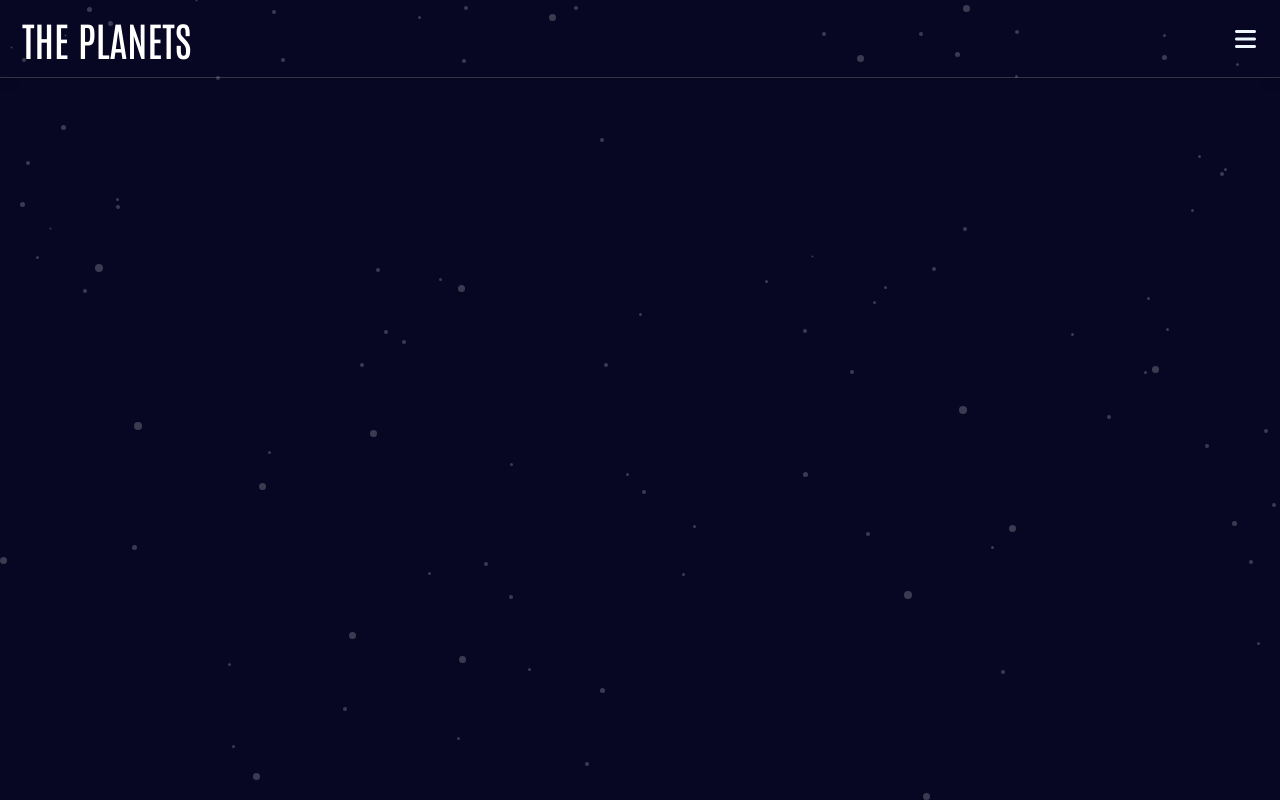
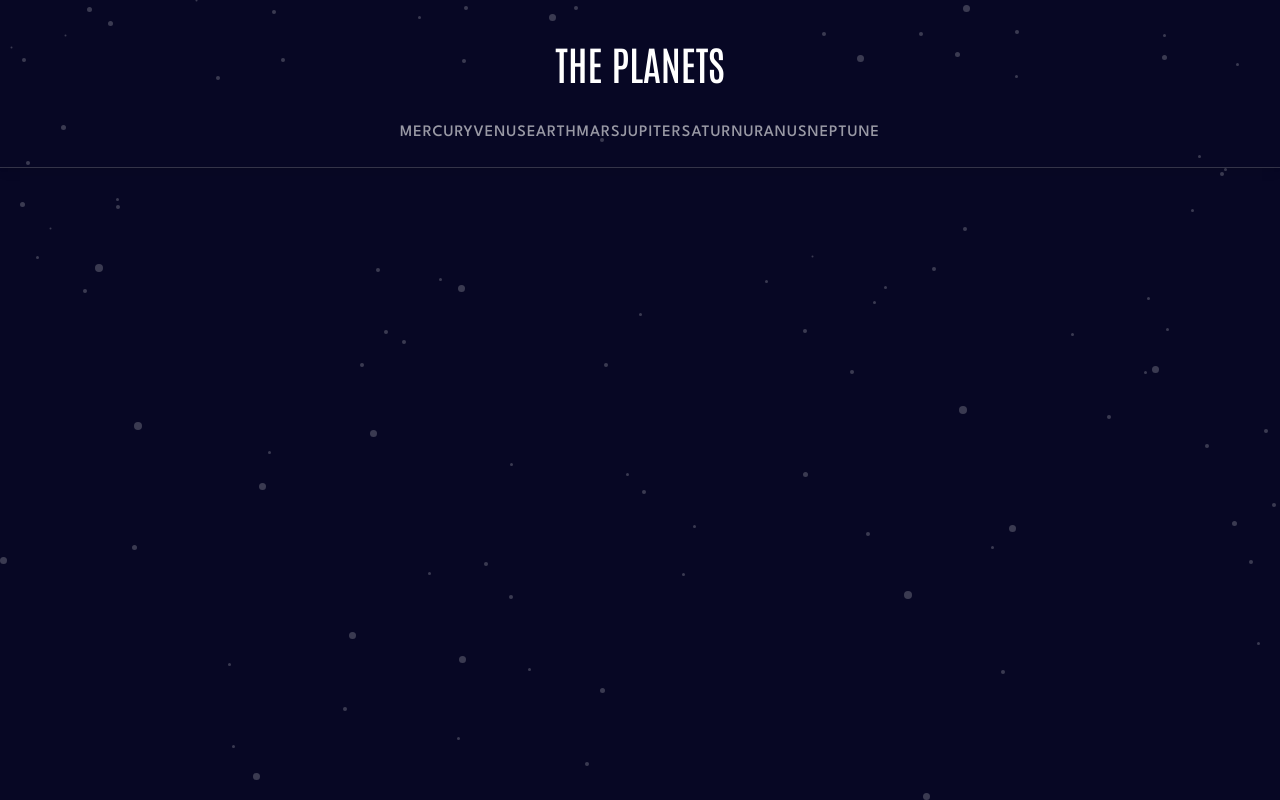
Before and after one commit to NickMagidson/planet-facts, a React (Vite) app: page / in a window 1280 px wide. Built offline with nearby package versions, Linux system fonts and the light colour scheme.

Commit message:
Navbar responsivness for tablet screens and some styling code refactoring

```diff
--- a/src/components/Navbar.jsx
+++ b/src/components/Navbar.jsx
@@ -1,7 +1,6 @@
 import React, { useState } from 'react';
 import { Link } from 'react-router-dom';
 import { default as Arrow } from '../assets/icon-chevron.svg';
-import { default as MercuryIcon } from '../assets/icon-source.svg';
 import {
   MDBContainer,
   MDBCollapse,
@@ -14,11 +13,16 @@ import {
 export default function Navbar() {
   const [showNavExternal3, setShowNavExternal3] = useState(false);
 
+  const linkStyles = {
+    opacity: '60%',
+    fontSize: "1rem",
+  }
+
   return (
     <>
-      <MDBNavbar className='navbar'>
-        <MDBContainer className='nav-container' fluid>
-        <h1 className='nav-title'>THE PLANETS</h1>
+      <MDBNavbar className=' navbar navbar-expand-md'>
+        <MDBContainer className='nav-container d-flex align-items-center' fluid>
+        <h1 className='nav-title navbar-expand-md'>THE PLANETS</h1>
           <MDBNavbarToggler
             className='ms-auto'
             type='button'
@@ -30,11 +34,24 @@ export default function Navbar() {
           >
             <MDBIcon className='burger' icon='bars' fas />
           </MDBNavbarToggler>
+
+
+          <div id='main-nav-items' className='d-flex align-items- w-auto p-2'>
+            <Link style={linkStyles} className='nav-link text-light' to='/mercury'>MERCURY</Link>
+            <Link style={linkStyles} className='nav-link text-light' to='/venus'>VENUS</Link>
+            <Link style={linkStyles} className='nav-link text-light' to='/earth'>EARTH</Link>
+            <Link style={linkStyles} className='nav-link text-light' to='/mars'>MARS</Link>
+            <Link style={linkStyles} className='nav-link text-light' to='/jupiter'>JUPITER</Link>
+            <Link style={linkStyles} className='nav-link text-light' to='/saturn'>SATURN</Link>
+            <Link style={linkStyles} className='nav-link text-light' to='/uranus'>URANUS</Link>
+            <Link style={linkStyles} className='nav-link text-light' to='/neptune'>NEPTUNE</Link>
+          </div>
         </MDBContainer>
+
       </MDBNavbar>
-      <hr style={{borderTop: '1px solid #bbb', margin: '0'}} ></hr>
 
-      <MDBCollapse show={showNavExternal3}>
+
+      <MDBCollapse className='navbar-expand-md' show={showNavExternal3}>
         <div className='bg-transparent shadow-3 p-4'>
 
           {/****** MERCURY ******/}
@@ -45,7 +62,7 @@ export default function Navbar() {
             </div>
             <img src={Arrow} />
           </MDBBtn>
-
+          {/****** VENUS ******/}
           <MDBBtn block className='border-bottom border-dark m-0 p-2 d-flex align-items-center justify-content-between' color='link'>
             <div className='d-inline-flex  justify-content-between align-items-center'>
               <span style={{backgroundColor: '#F7CC7F'}} className='dot'></span>
@@ -53,7 +70,7 @@ export default function Navbar() {
             </div>
             <img src={Arrow} />
           </MDBBtn>
-
+          {/****** EARTH ******/}
           <MDBBtn block className='border-bottom border-dark m-0 p-2 d-flex align-items-center justify-content-between' color='link'>
             <div className='d-inline-flex  justify-content-between align-items-center'>
               <span style={{backgroundColor: '#545BFE'}} className='dot'></span>
@@ -61,7 +78,7 @@ export default function Navbar() {
             </div>
             <img src={Arrow} />
           </MDBBtn>
-
+          {/****** MARS ******/}
           <MDBBtn block className='border-bottom border-dark m-0 p-2 d-flex align-items-center justify-content-between' color='link'>
             <div className='d-inline-flex  justify-content-between align-items-center'>
               <span style={{backgroundColor: '#FF6A45'}} className='dot'></span>
@@ -69,7 +86,7 @@ export default function Navbar() {
             </div>
             <img src={Arrow} />
           </MDBBtn>
-
+          {/****** JUPITER ******/}
           <MDBBtn block className='border-bottom border-dark m-0 p-2 d-flex align-items-center justify-content-between' color='link'>
             <div className='d-inline-flex  justify-content-between align-items-center'>
               <span style={{backgroundColor: '#ECAD7A'}} className='dot'></span>
@@ -77,7 +94,7 @@ export default function Navbar() {
             </div>
             <img src={Arrow} />
           </MDBBtn>
-
+          {/****** SATURN ******/}
           <MDBBtn block className='border-bottom border-dark m-0 p-2 d-flex align-items-center justify-content-between' color='link'>
             <div className='d-inline-flex  justify-content-between align-items-center'>
               <span style={{backgroundColor: '#FCCB6B'}} className='dot'></span>
@@ -85,7 +102,7 @@ export default function Navbar() {
             </div>
             <img src={Arrow} />
           </MDBBtn>
-
+          {/****** URANUS ******/}
           <MDBBtn block className='border-bottom border-dark m-0 p-2 d-flex align-items-center justify-content-between' color='link'>
             <div className='d-inline-flex  justify-content-between align-items-center'>
               <span style={{backgroundColor: '#65F0D5'}} className='dot'></span>
@@ -93,7 +110,7 @@ export default function Navbar() {
             </div>
             <img src={Arrow} />
           </MDBBtn>
-
+          {/****** NEPTUNE ******/}
           <MDBBtn block className='border-bottom border-dark m-0 p-2 d-flex align-items-center justify-content-between' color='link'>
             <div className='d-inline-flex  justify-content-between align-items-center'>
               <span style={{backgroundColor: '#497EFA'}} className='dot'></span>
@@ -104,6 +121,7 @@ export default function Navbar() {
 
         </div>
       </MDBCollapse>
+      <hr style={{borderTop: '1px solid #bbb', margin: '0'}} ></hr>
     </>
   );
 }
--- a/src/index.css
+++ b/src/index.css
@@ -58,3 +58,35 @@ html,
   border-radius: 50%;
   display: inline-block;
 }
+
+
+
+
+@media (max-width: 760px) {
+  #main-nav-items {
+    display: none !important;
+  }
+
+}
+
+/* Small devices (landscape phones, less than 768px) */
+@media (min-width: 768px) {
+  .nav-container {
+    display: flex;
+    flex-direction: column;
+    align-items: center;
+
+    height: 150px;
+  }
+
+
+}
+
+/* // Medium devices (tablets, less than 992px)
+@media (max-width: 991.98px) { ... }
+
+// Large devices (desktops, less than 1200px)
+@media (max-width: 1199.98px) { ... }
+
+// X-Large devices (large desktops, less than 1400px)
+@media (max-width: 1399.98px) { ... } */
```
